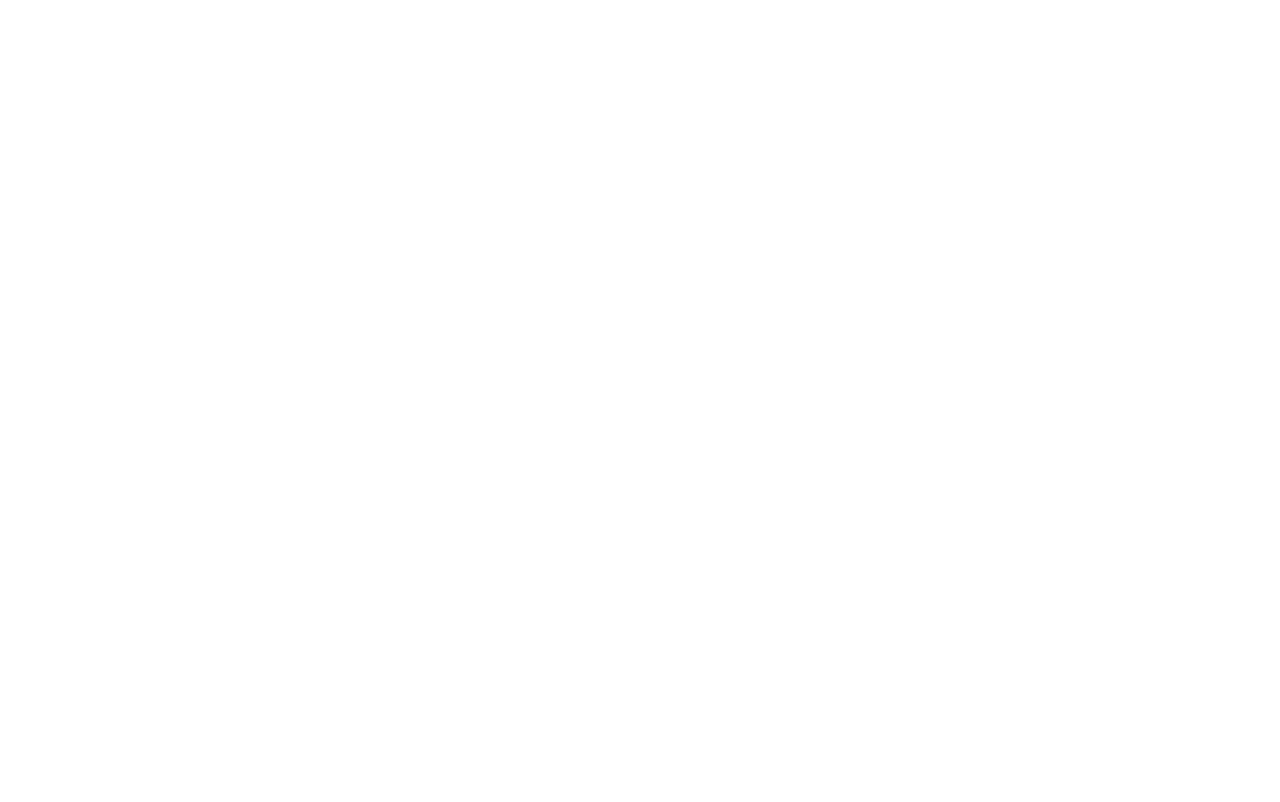
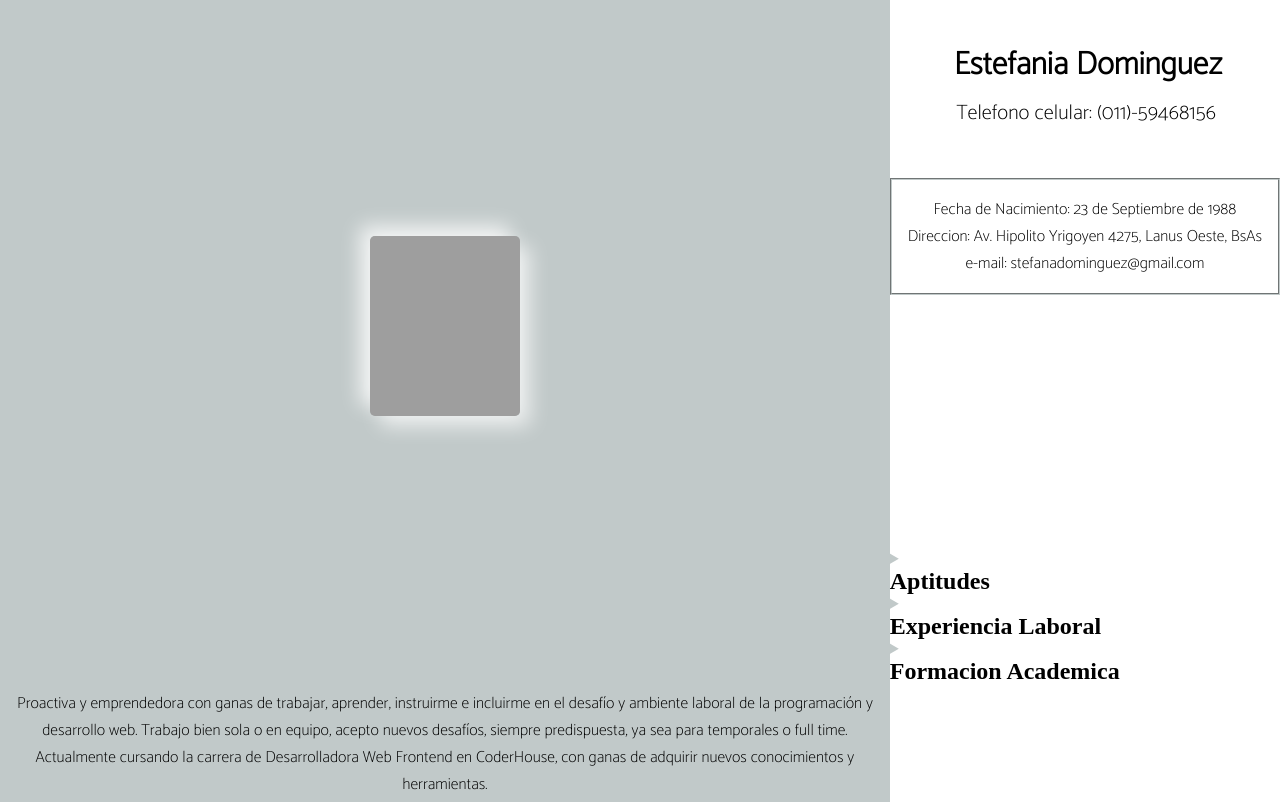
Before and after one commit to estefad/cv-html, a website: page index.html in a window 1280 px wide. Shown: the top 802 px of the page. Drawn offline with Linux system fonts and the light colour scheme; grey boxes are pictures that could not be loaded; a web font is replaced by a local one.

Commit message:
primer commit cv

```diff
--- a/index.html
+++ b/index.html
@@ -4,9 +4,71 @@
     <meta charset="UTF-8">
     <meta http-equiv="X-UA-Compatible" content="IE=edge">
     <meta name="viewport" content="width=device-width, initial-scale=1.0">
+    <link rel="stylesheet" href="css/main.css">
     <title>Estefania | Dominguez</title>
 </head>
 <body>
-
+    <header class="header">
+            <div class="tittle">
+                <h1>Estefania Dominguez</h1>
+                <p class="tel">Telefono celular: (011)-59468156</p>
+            </div>
+            <fieldset class="date">
+                <ul class="date date__ul">
+                    <li>Fecha de Nacimiento: 23 de Septiembre de 1988</li>
+                    <li>Direccion: Av. Hipolito Yrigoyen 4275, Lanus Oeste, BsAs</li>
+                    <li>e-mail: stefanadominguez@gmail.com</li>
+                </ul>
+            </fieldset>
+    </header>
+    <aside class="aside">
+        <picture class="photo">
+            <img class="photo__contact" src="./assets/multimedia/20190207_133008.jpg" width="150px" height="180px" alt="Dominguez Estefania">
+        </picture>
+        <div class="content">
+            <p class="intro">Proactiva y emprendedora con ganas de trabajar, aprender, instruirme e incluirme en el desafío y ambiente
+                laboral de la programación y desarrollo web. Trabajo bien sola o en equipo, acepto nuevos desafíos,
+                siempre predispuesta, ya sea para temporales o full time.
+                Actualmente cursando la carrera de Desarrolladora Web Frontend en CoderHouse, con ganas de adquirir
+                nuevos conocimientos y herramientas.</p>
+        </div>
+    </aside>
+    <main class="main">
+        <section class="tec">
+            <div class="tec tec__1">
+                <details>
+                    <summary><h2>Aptitudes</h2></summary>
+                    <p>Y este es el texto oculto que se muestra al desplegarse.</p>
+                </details>
+            </div>
+            <div class="tec tec__2">
+                <details>
+                    <summary><h2>Experiencia Laboral</h2></summary>
+                    <p>Y este es el texto oculto que se muestra al desplegarse.</p>
+                </details>
+            </div>
+            <div class="tec tec__3">
+                <details>
+                    <summary><h2>Formacion Academica</h2></summary>
+                    <p>Y este es el texto oculto que se muestra al desplegarse.</p>
+                </details>
+            </div>
+        </section>
+    </main>
+    <footer class="footer">
+        <div class="contact">
+            <ul>
+                <li>
+                    <a href="https://github.com/estefad"><img src="./assets/multimedia/github.jpg" width="50px" height="50px" alt="github"></a>
+                </li>
+                <li>
+                    <a href="https://www.linkedin.com/in/estefania-dominguez-b344ab99/"><img src="./assets/multimedia/linkedin.png" width="60px" height="40px"  alt="linkedin"></a>
+                </li>
+                <li>
+                    <a href="">Gmail<img src="./assets/multimedia/gmail.png" width="50px" height="50px"  alt="gmail"></a>
+                </li>
+            </ul>
+        </div>
+    </footer>
 </body>
 </html>
--- a/sass/index.scss
+++ b/sass/index.scss
@@ -0,0 +1,11 @@
+@import url('https://fonts.googleapis.com/css2?family=Catamaran:wght@100&family=EB+Garamond:ital@0;1&family=Nanum+Gothic+Coding&family=Poiret+One&display=swap');
+
+@import './misc/varials';
+@import './misc/normalize';
+@import './misc/mixins';
+@import './misc/media';
+
+@import './partials/header';
+@import './partials/aside';
+@import './partials/main';
+@import './partials/footer';
--- /dev/null
+++ b/sass/misc/_mixins.scss
@@ -0,0 +1,15 @@
+@mixin flex($display, $align, $wrap, $justify) {
+    display: $display;
+    align-items: $align;
+    flex-wrap: $wrap;
+    justify-content: $justify;
+}
+
+@mixin artShadowFx ( $wh: 250px, $ht: 250px,
+ $eje: 21px,){
+        width: $wh;
+        height: $ht;
+        box-shadow: $eje $eje ($eje*2) rgba(255, 255, 255, 0.7),
+        (-$eje) (-$eje) ($eje*2) rgba(255, 255, 255, 0.8) ;
+
+}
--- /dev/null
+++ b/sass/misc/_normalize.scss
@@ -0,0 +1,52 @@
+/*RESET-todas las etiquetas pueden recibir contenido antes o despues*/
+*,
+*::after,
+*::before{
+    margin: 0;
+    padding: 0;
+    box-sizing: border-box;
+}
+
+html{
+    font-size: 62,5%;/*10px de base al html, y para pasar a em 1em o 24px= 2.4em*/
+
+}
+
+/*GLOBALS*/
+body{
+    display: grid;
+    min-width: 1200px;
+    height: 200vh;
+    grid-template-columns: 3, 1fr;
+    grid-template-rows: (3, 1fr);
+    grid-template-areas:
+    "aside header header"
+    "aside main main"
+    "footer footer footer";
+}
+
+.header{
+    grid-column: 2/4;
+}
+
+.aside{
+    grid-column: 1/1;
+    grid-row: 1/5;
+}
+
+.main {
+    grid-row: 2/4;
+}
+
+.footer{
+    grid-column: 2/4;
+}
+
+
+ul{
+    list-style-type: none;
+}
+
+a{
+    text-decoration: none;
+}
--- /dev/null
+++ b/sass/misc/_varials.scss
@@ -0,0 +1,5 @@
+/*VARIABLES*/
+
+$font-one: 'catamaran', sans-serif;
+$font-two: 'Poiret One', cursive;
+$color1: rgb(193, 201, 201);
--- /dev/null
+++ b/sass/partials/_aside.scss
@@ -0,0 +1,22 @@
+.aside{
+    @include flex(flex, center, wrap, center);
+    padding: .2rem;
+    background-color: $color1;
+
+    .photo__contact{
+        @include artShadowFx(150px, 180px, 10px);
+        border-radius: 5px;
+        margin-bottom: -11rem;
+    }
+
+    .content{
+
+        max-inline-size: fit-content;
+
+        .intro{
+            font-family: $font-one;
+            margin-bottom: 36rem;
+            text-align: center;
+        }
+    }
+}
--- /dev/null
+++ b/sass/partials/_header.scss
@@ -0,0 +1,28 @@
+.tittle{
+    @include flex(flex, center, nowrap, center);
+
+    h1{
+        font-family: $font-one;
+    }
+
+    .tel{
+        font-family: $font-one;
+        margin-top: 6rem;
+        margin-left: -16.6rem;
+        font-size: 1.3em;
+    }
+}
+
+fieldset{
+    margin-top: 3rem;
+}
+
+.date{
+    border-color: $color1;
+    padding: .5rem;
+}
+
+.date__ul li{
+    font-family: $font-one;
+    text-align: center;
+}
--- /dev/null
+++ b/sass/partials/_main.scss
@@ -0,0 +1,3 @@
+::marker {
+  color: $color1;
+}
```
Also changed, not shown: package.json (added, +26 -0 lines), assets/multimedia/github.jpg (added), assets/multimedia/gmail.png (added), assets/multimedia/linkedin.png (added), css/main.css (added), sass/misc/_media.scss (added), sass/partials/_footer.scss (added), 3 other files.
